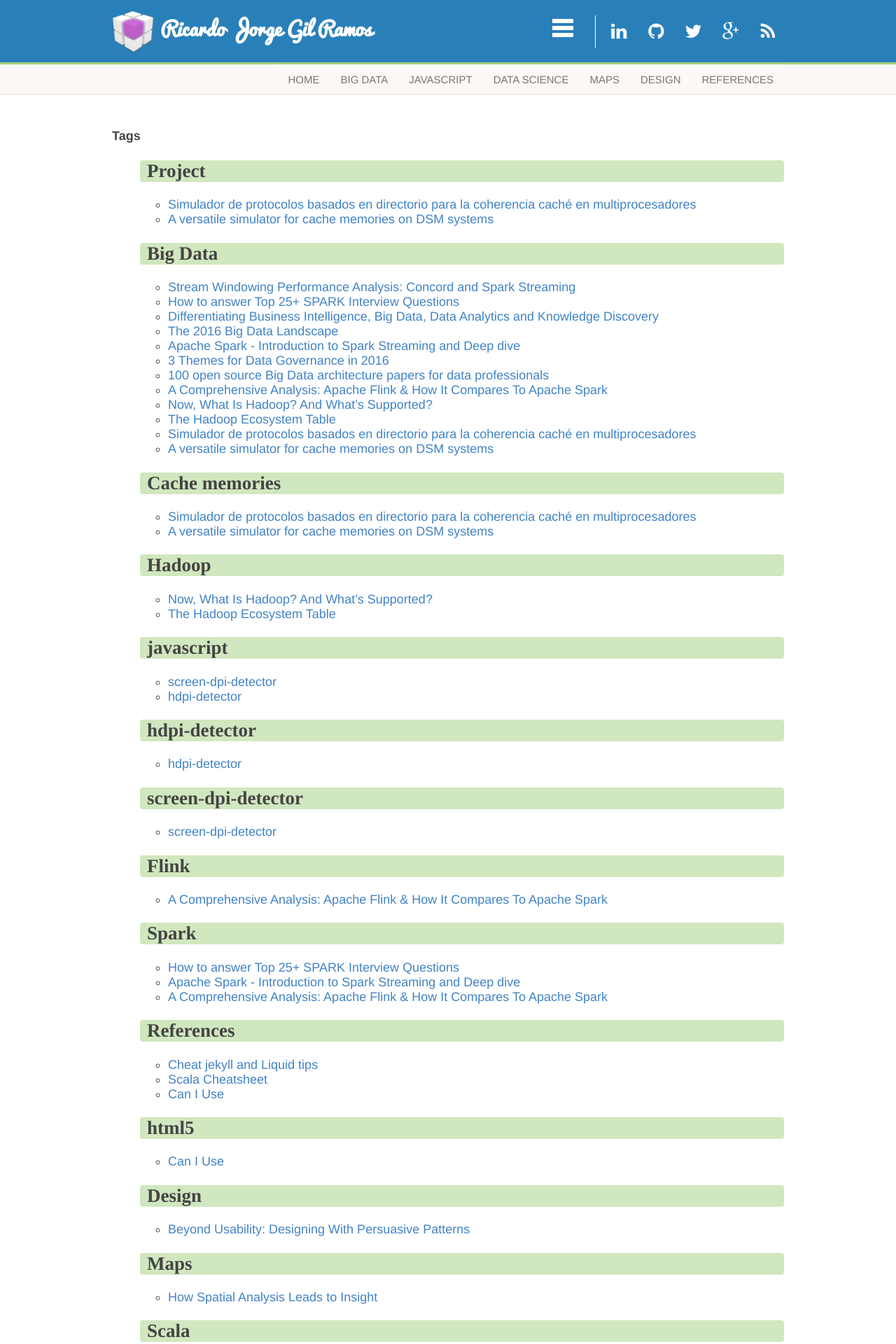
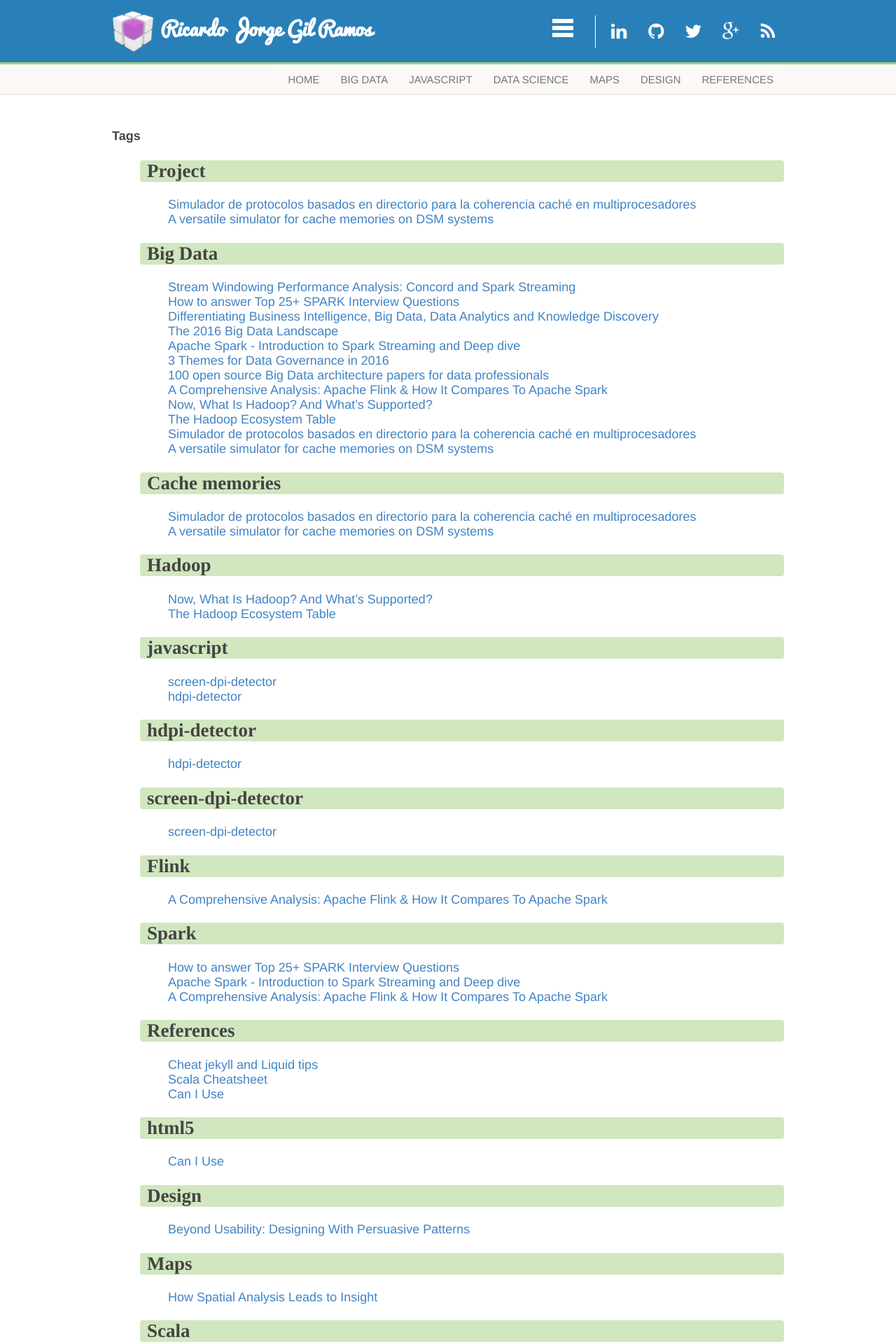
Before and after one commit to jorgegilramos/web, a Jekyll site: the page built from tags.md, in a window 1280 px wide. Shown: the top 1920 px of the page at 70% size. Built offline with Jekyll 4.4.1, drawn with Linux system fonts in a browser that asks for light colours; some web fonts are replaced.

Commit message:
Css changes

```diff
--- a/css/main.css
+++ b/css/main.css
@@ -658,6 +658,10 @@
     padding-left:10px;
     padding-right:10px;
   }
+  article #center-body {
+    padding-left:10px;
+    padding-right:10px;
+  }
 }
 @media only screen and (max-width: 767px) {
   html, body {
@@ -673,6 +677,10 @@
   }
   section .content-body {
     width: 100%;
+    padding-left:10px;
+    padding-right:10px;
+  }
+  article #center-body {
     padding-left:10px;
     padding-right:10px;
   }
@@ -744,6 +752,10 @@
     display:none;
   }
   .content-body {
+    padding-left:10px;
+    padding-right:10px;
+  }
+  article #center-body {
     padding-left:10px;
     padding-right:10px;
   }
@@ -880,6 +892,10 @@
   margin-top: 20px;
 }
 
+.posts, .tags, .tag-posts {
+  list-style: outside none none;
+}
+
 .blog-post {
   /*border-radius: 10px;*/
   border: 1px solid #eee;
--- a/tags.md
+++ b/tags.md
@@ -11,11 +11,11 @@
     <div class="">
       <section class="content-tags">
         <h1>Tags</h1>
-        <ul style="list-style: outside none none">
+        <ul class="tags">
           {% for tag in site.tags %}
           <li>
             <h2 id="{{ tag[0] }}-ref">{{ tag[0] }}</h2>
-            <ul>
+            <ul class="tag-posts">
               {% for post in tag[1] %}
                  <li><a href="{{ site.baseurl }}{{ post.url }}">{{ post.title }}</a></li>
               {% endfor %}
```
